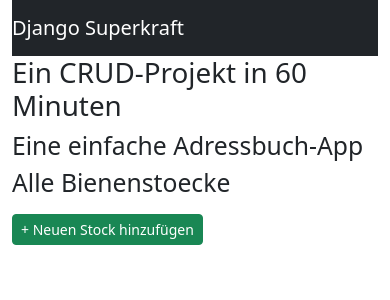
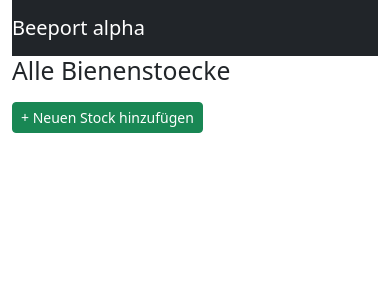
Before and after one commit to jfeldmaier/beeport, a Django app: page / in a window 390 px wide. Shown: the top 300 px of the page. Run offline with Django 4.2, Linux system fonts and the light colour scheme; data that the repository does not hold is empty.

Commit message:
Changed UI for more mobile focus

```diff
--- a/templates/base.html
+++ b/templates/base.html
@@ -1,6 +1,7 @@
 <!DOCTYPE html>
 <html>
  <head>
+  <meta name="viewport" content="width=device-width, initial-scale=1">
   <title>BeePort</title>
    <link href="https://cdn.jsdelivr.net/npm/bootstrap@5.3.3/dist/css/bootstrap.min.css" rel="stylesheet" integrity="sha384-QWTKZyjpPEjISv5WaRU9OFeRpok6YctnYmDr5pNlyT2bRjXh0JMhjY6hW+ALEwIH" crossorigin="anonymous">
  </head>
@@ -8,12 +9,12 @@
    <div class="container-fluid">
      <header>
        <nav class="navbar navbar-expand-lg navbar-dark bg-dark">
-	 <a class="navbar-brand" href="{% url 'stock_start' %}">Django Superkraft</a>
+	 <a class="navbar-brand" href="{% url 'stock_start' %}">Beeport alpha</a>
        </nav>
      </header>
-     <div class="jumbotron">
-	<h1>Ein CRUD-Projekt in 60 Minuten</h1>
-	<h2>Eine einfache Adressbuch-App</h2>
+     <div class="jumbotron-fluid">
+	<!--<h1>Ein CRUD-Projekt in 60 Minuten</h1>
+	<h2>Eine einfache Adressbuch-App</h2>-->
      </div>
      {% block content %}													     {% endblock content %}
    </div>
```
